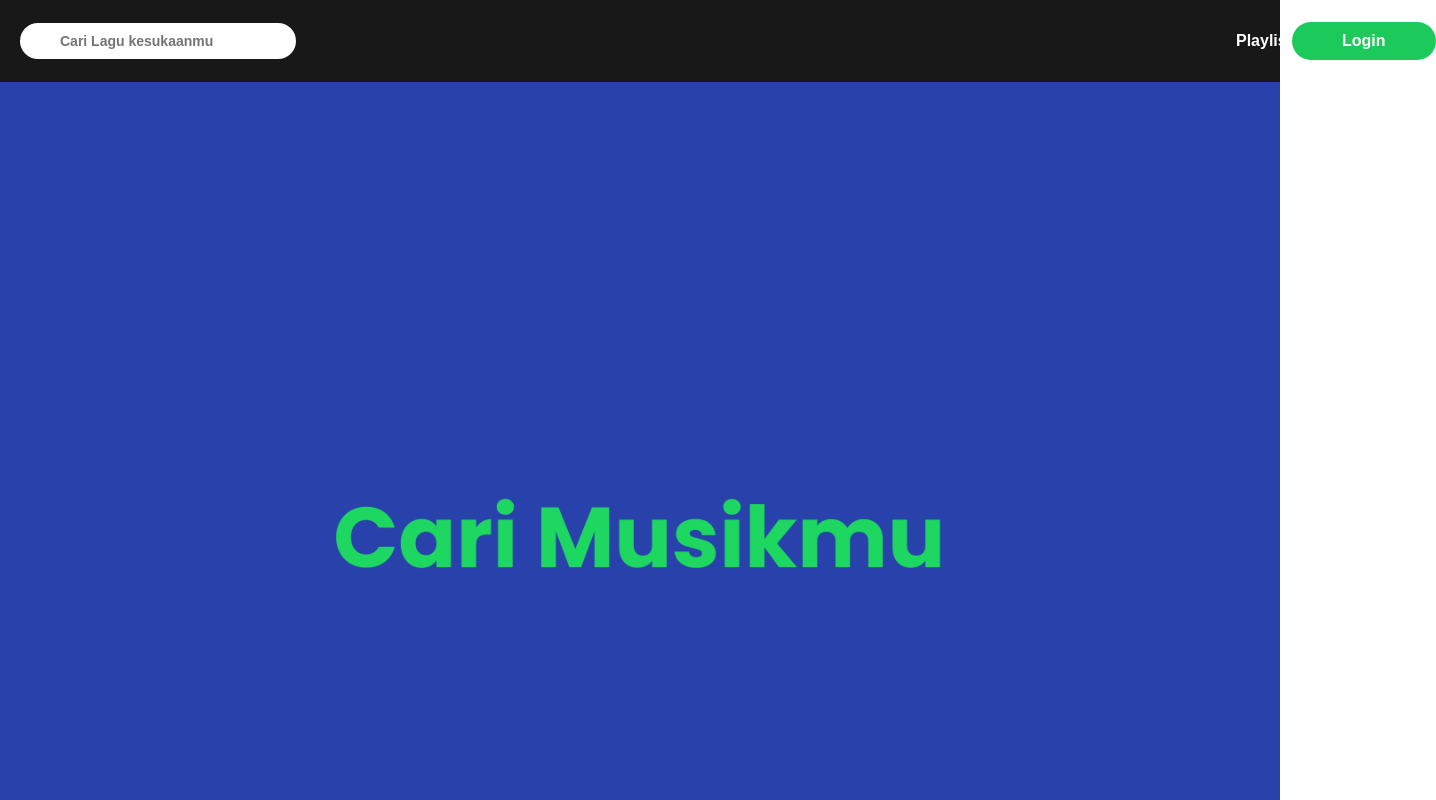
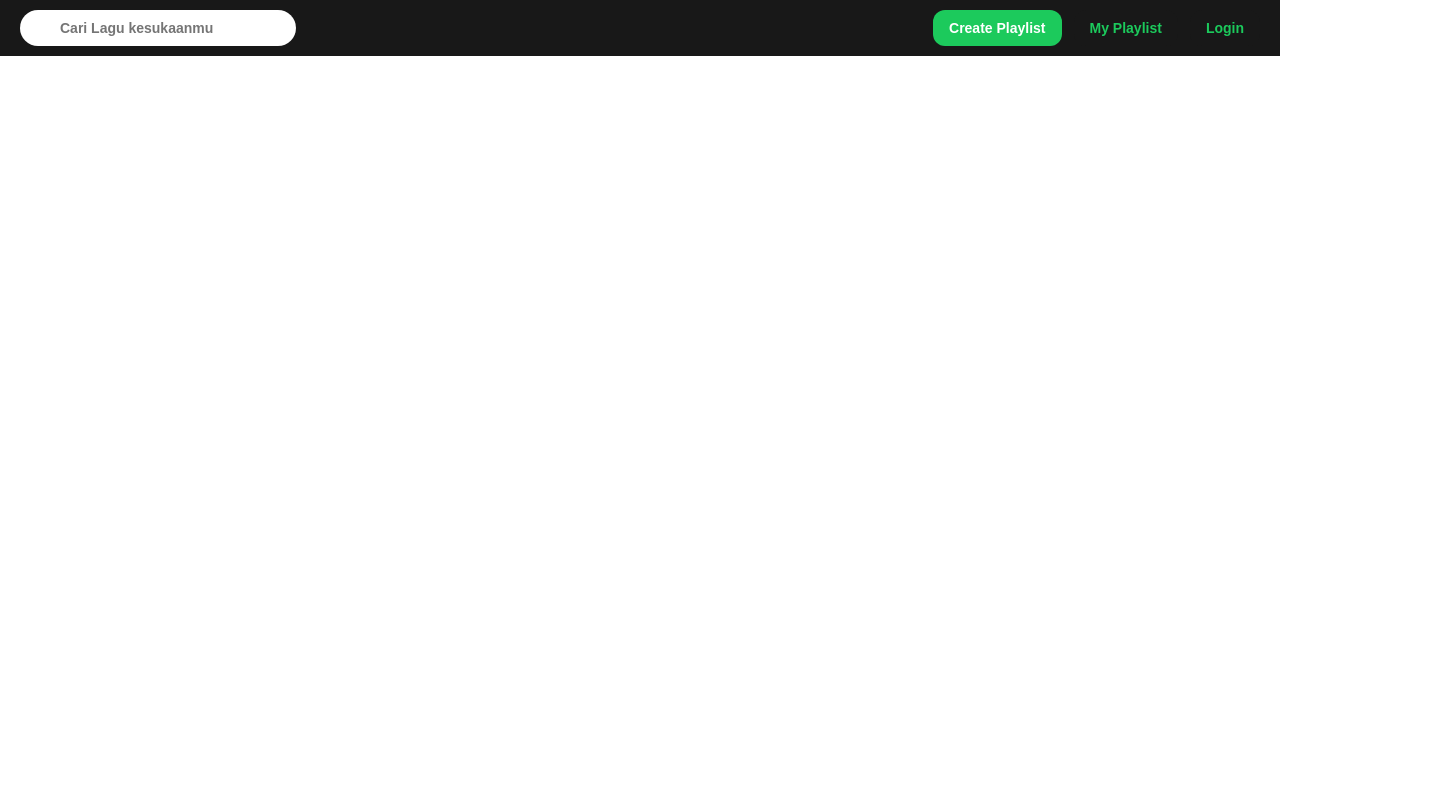
Before and after one commit to davianoap/Generasi-Gigih-2.0-Homework, a React (Create React App) app: page / in a window 1280 px wide. Shown: the top 800 px of the page, 1436 px wide, since content can reach past the window. Built offline with nearby package versions, Linux system fonts and the light colour scheme.

Commit message:
select + create playlist +hw

```diff
--- a/src/App.js
+++ b/src/App.js
@@ -2,7 +2,6 @@ import logo from './logo.svg';
 import './App.css';
 import Home from './pages/Home';
 
-const MUSPLAY=process.env.REACT_APP_MUSPLAY
 function App() {
   return (
     <div className="App">
--- /dev/null
+++ b/src/components/Modal/style.css
@@ -0,0 +1,76 @@
+.btn-close {
+    color: #aaaaaa;
+    font-size: 20px;
+    text-decoration: none;
+    padding:10px;
+    position: absolute;
+    right: 7px;
+    top: 0;
+}
+
+.btn-close:hover {
+    color: #cfcdcd;
+}
+
+.modale:before {
+    content: "";
+    display: none;
+    background: rgba(0, 0, 0, 0.6);
+    position: fixed;
+    top: 0;
+    left: 0;
+    right: 0;
+    bottom: 0;
+    z-index: 10;
+}
+
+.opened:before {
+    display: block;
+}
+
+.opened .modal-dialog {
+    transform: translate(0, 0);
+    top: 20%;
+}
+
+.modal-dialog {
+    background: #181E2E;
+    border: #333333 solid 0px;
+    border-radius: 5px;
+    color: white;
+    margin-left: -200px;
+    text-align:center;
+    position: fixed;
+    left: 50%;
+    top: -100%;
+    z-index: 11;
+    width: 360px;
+    box-shadow:0 5px 10px rgba(0,0,0,0.3);
+    transform: translate(0, -500%);
+    transition: transform 0.3s ease-out;
+}
+
+.modal-body {
+    padding: 10px;
+}
+
+.modal-body input{
+    width:200px;
+    padding:8px;
+    margin: 10px;
+    border: none;
+    border-radius: 5px;
+    color:#888;
+    background-color: #303843;
+    font-size:14px;
+    font-weight:bold
+}
+
+.modal-header,
+.modal-footer {
+    padding: 5px 10px;
+}
+
+.modal-header h2 {
+    font-size: 20px;
+}
--- /dev/null
+++ b/src/components/Navbar/index.jsx
@@ -0,0 +1,64 @@
+import React from 'react'
+import Search from '../Search'
+import { getData } from '../../utils'
+import './style.css'
+
+const AppBar = ({ token, onResult, onCreatePlaylist, onLogout }) => {
+    const login = () => {
+        const callbackUrl = "http://localhost:3000/"
+        const clientId = process.env.REACT_APP_SPOTIFY_ID
+        const scope = "playlist-modify-private"
+        const url = `https://accounts.spotify.com/en/authorize?response_type=token&client_id=${clientId}&scope=${encodeURIComponent(scope)}&redirect_uri=${encodeURIComponent(callbackUrl)}`
+
+        window.location.replace(url);
+    }
+
+    const logout = () => {
+        onLogout()
+        window.location.replace("http://localhost:3000/")
+    }
+
+    const validate = (query) => {
+        if (token === "") {
+            alert("Please login first!");
+            return false
+        }
+
+        if (query === "") {
+            onResult({ data: [], error: "" })
+            return false
+        }
+
+        return true
+    }
+
+    const search = async (query) => {
+        if (!validate(query)) return
+        try {
+            const url = `https://api.spotify.com/v1/search?q=${query}&type=track`
+            const response = await getData(url, token)
+
+            if (response.tracks.items.length === 0) throw Error("Result not found")
+
+            onResult({ data: response.tracks.items, error: "" })
+        } catch (error) {
+            onResult({ data: [], error: error.message })
+        }
+    }
+
+    return (
+        <div className="appbar">
+            <Search onSearch={search}/>
+            <div className="menu">
+                <button className="btn" onClick={onCreatePlaylist}>Create Playlist</button>
+                <button className="btn-text">My Playlist</button>
+                { token === "" ?
+                    <button className="btn-text" onClick={login}>Login</button> :
+                    <button className="btn-text" onClick={logout}>Logout</button>
+                }
+            </div>
+        </div>
+    )
+}
+
+export default AppBar
--- /dev/null
+++ b/src/components/Navbar/style.css
@@ -0,0 +1,45 @@
+.appbar {
+    display: flex;
+    justify-content: space-between;
+    align-items: center;
+    padding: 10px 20px;
+    background-color: #181818;
+    position: sticky;
+    top: 0;
+}
+
+.menu {
+    display: inline-flex;
+    flex-wrap: wrap;
+    gap: 12px;
+}
+
+.btn {
+    background-color: #1CCA5C;
+    color: white;
+    border: none;
+    padding: 10px 16px;
+    font-size: 14px;
+    font-weight: bold;
+    border-radius: 12px;
+    cursor: pointer;
+}
+
+.btn:hover {
+    background-color: #20dd65;
+}
+
+.btn-text {
+    background-color: #181818;
+    color: #1CCA5C;
+    border: none;
+    padding: 10px 16px;
+    font-size: 14px;
+    font-weight: bold;
+    border-radius: 12px;
+    cursor: pointer;
+}
+
+.btn-text:hover {
+    background-color: #282828;
+}
--- a/src/components/Search/Search.jsx
+++ b/src/components/Search/index.jsx
@@ -1,7 +1,7 @@
 import React from 'react'
 import './style.css'
 
-const SearchBar = ({ onSearch }) => {
+const Search = ({ onSearch }) => {
 
     const onTrigger = (e) => {
         e.preventDefault();
@@ -23,4 +23,4 @@ const SearchBar = ({ onSearch }) => {
   )
 }
 
-export default SearchBar
+export default Search
--- a/src/pages/Home/index.jsx
+++ b/src/pages/Home/index.jsx
@@ -1,58 +1,80 @@
 import React, { useState, useEffect } from 'react'
-import Card from '../../components/Lagu/Card';
-import SearchBar from '../../components/Search/Search';
-import banner from '../../banner.png'
-import { getData } from '../../utils'
+import Card from '../../components/Lagu';
+import AppBar from '../../components/Navbar'
+import Modal from '../../components/Modal'
+import { getData, postData } from '../../utils'
 import './style.css'
 
 const Home = () => {
     const [token, setToken] = useState("")
+    const [userId, setUserId] = useState("")
     const [results, setResults] = useState([])
+    const [selected, setSelected] = useState([])
+    const [title, setTitle] = useState("")
+    const [description, setDescription] = useState("")
     const [error, setError] = useState("")
+    const [showModal, setShowModal] = useState(false)
 
-    const validate = (query) => {
-        if (token === "") {
-            alert("Please login first!");
-            return false
+    const handleResult = ({ data, error }) => {
+        setResults(data)
+        setError(error)
     }
 
-        if (query === "") {
+    const reset = () => {
+        setToken("")
         setResults([])
-            setError("")
-            return false
+        setSelected([])
+        setTitle("")
+        setDescription("")
     }
 
-        return true
+    const openModal = () => {
+        setShowModal(true)
     }
 
-    const search = async (query) => {
-        if (!validate(query)) return
+    const closeModal = () => {
+        setShowModal(false)
+    }
+
+    const handleTitleChange = (e) => {
+        setTitle(e.target.value)
+    }
+
+    const handleDescChange = (e) => {
+        setDescription(e.target.value)
+    }
+
+    const getCurrentUser = async () => {
         try {
-            const url = `https://api.spotify.com/v1/search?q=${query}&type=track`
-            const response = await getData(url, token)
-
-            if (response.tracks.items.length === 0) throw Error("Result not found")
-
-            setError("")
-            setResults(response.tracks.items)
+            const response = await getData("https://api.spotify.com/v1/me", token)
+            setUserId(response.id)
         } catch (error) {
-            setError(error.message);
+            setError(error.message)
         }
     }
 
-    const login = () => {
-        const callbackUrl = "http://localhost:3000/"
-        const clientId = process.env.REACT_APP_SPOTIFY_ID
-        const scope = "playlist-modify-private"
-        const url = `https://accounts.spotify.com/en/authorize?response_type=token&client_id=${clientId}&scope=${encodeURIComponent(scope)}&redirect_uri=${encodeURIComponent(callbackUrl)}`
-
-        window.location.replace(url);
+    const createPlaylist = async () => {
+        try {
+            const response = await postData(`https://api.spotify.com/v1/users/${userId}/playlists`, token, {
+                name: title,
+                description: description,
+                public: false,
+                collaborative: false
+            })
+            postData(`https://api.spotify.com/v1/playlists/${response.id}/tracks`, token, {
+                uris: selected
+            })
+            reset()
+            closeModal()
+        } catch (error) {
+            setError(error.message)
+        }
     }
 
-    const logout = () => {
-        setToken("")
-        window.location.replace("http://localhost:3000/");
-    }
+    useEffect(() => {
+        if (token === "") return
+        getCurrentUser()
+    }, [token])
 
     useEffect(() => {
         const access_token = new URLSearchParams(window.location.hash).get('#access_token');
@@ -61,28 +83,51 @@ const Home = () => {
 
     return (
         <>
-            <div className="navbar">
-                <SearchBar onSearch={search}/>
-                <ul>
-                    <li>
-                        Playlist
-                    </li>
-                </ul>
-                { token === "" ? <button onClick={login}>Login</button> : <button onClick={logout}>Logout</button>}
-            </div>
+            <AppBar
+                token={token}
+                onResult={handleResult}
+                onCreatePlaylist={openModal}
+                onLogout={reset}
+            />
             <div className="container">
-                { (results && error === "") && results.map((a) =>
+                { (results && error === "") && results.map((it) =>
                     <Card
-                    key={a.id}
-                    image={a.album.images[1].url}
-                    title={a.name}
-                    singer={a.artists[0].name}
+                        key={it.id}
+                        image={it.album.images[1].url}
+                        title={it.name}
+                        singer={it.artists[0].name}
+                        isSelected={selected.includes(it.uri)}
+                        onSelect={isSelected =>
+                            isSelected ?
+                            setSelected(prev => prev.filter(item => item != it.uri)) :
+                            setSelected(prev => [...prev, it.uri])
+                        }
                     />)
                 }
-                { (results.length === 0 && error === "") &&
-                    <img src={banner} width="100%" height="100%" alt="" />
-                }
             </div>
+            <Modal
+                isShow={showModal}
+                onClose={closeModal}
+                title="Create new playlist"
+            >
+                <input
+                    type="text"
+                    name="title"
+                    value={title}
+                    onChange={handleTitleChange}
+                    placeholder="Title"
+                    size="20"
+                /><br />
+                <input
+                    type="text"
+                    name="description"
+                    value={description}
+                    onChange={handleDescChange}
+                    placeholder="Description"
+                    size="20"
+                /><br />
+                <button className="btn-create" onClick={createPlaylist}>Create</button>
+            </Modal>
         </>
     )
 }
--- a/src/pages/Home/style.css
+++ b/src/pages/Home/style.css
@@ -1,36 +1,23 @@
 .container {
+    display: flex;
     flex-wrap: wrap;
+    justify-content: center;
     align-items: center;
-    background-color: #2941AB;
+    min-height: 100vh;
 }
 
-.navbar {
-    display: flex;
-    justify-content: space-between;
-    align-items: center;
-    padding: 16px 20px;
-    background-color: #181818;
-}
-
-.navbar button {
+.btn-create {
     background-color: #1CCA5C;
     color: white;
     border: none;
-    padding: 10px 50px;
-    font-size: 16px;
+    padding: 10px 16px;
+    margin: 16px 0;
+    font-size: 14px;
     font-weight: bold;
-    border-radius: 20px;
+    border-radius: 12px;
     cursor: pointer;
 }
 
-.navbar li {
-    float: right;
-    color: white;
-    list-style: none;
-    margin-left: 900px;
-    font-weight: bold;
+.btn-create:hover {
+    background-color: #20dd65;
 }
-
-.navbar button:hover {
-    background-color: #282828;
-}
--- a/src/utils/index.js
+++ b/src/utils/index.js
@@ -9,3 +9,16 @@ export async function getData(url, token) {
 
     return respon;
 }
+
+export async function postData(url, token, data) {
+    const respon = await fetch(url, {
+        method: 'POST',
+        headers: {
+            'Authorization': `Bearer ${token}`,
+            'Content-Type': 'application/json'
+        },
+        body: JSON.stringify(data)
+    }).then(_ => _.json());
+
+    return respon;
+}
```
Also changed, not shown: src/components/Lagu/index.jsx (renamed from src/components/Lagu/Card.jsx, +2 -6 lines). Lines whose indentation alone changed are shown as unchanged.
